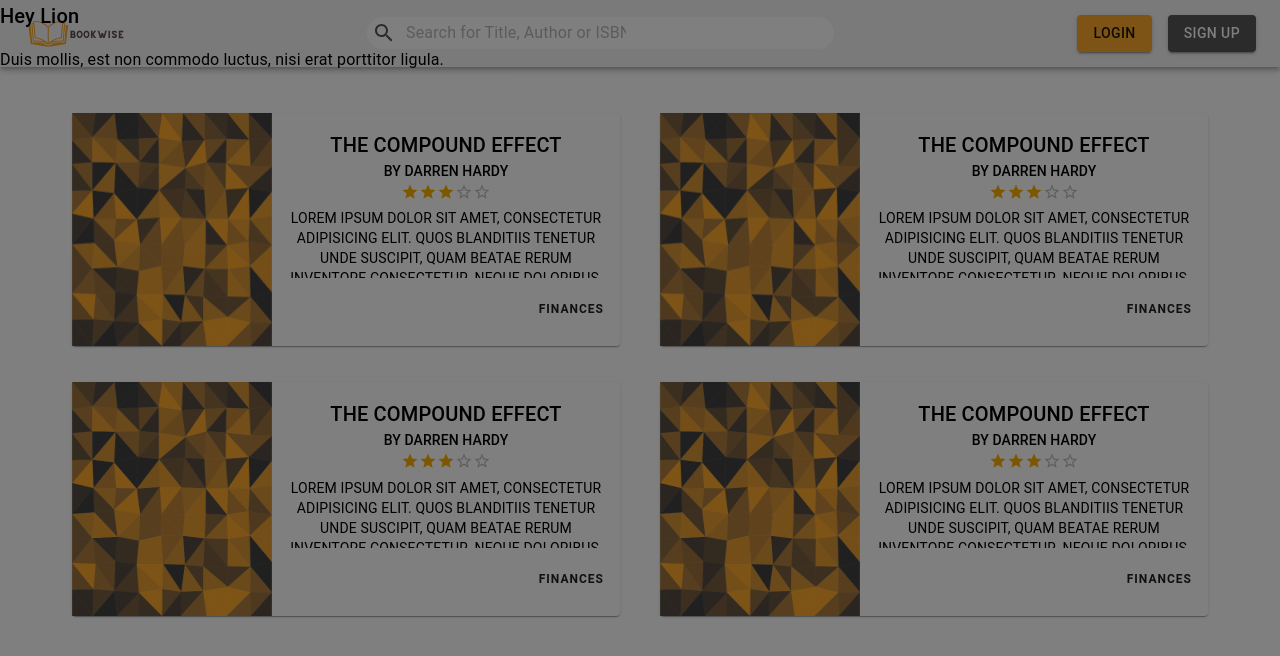
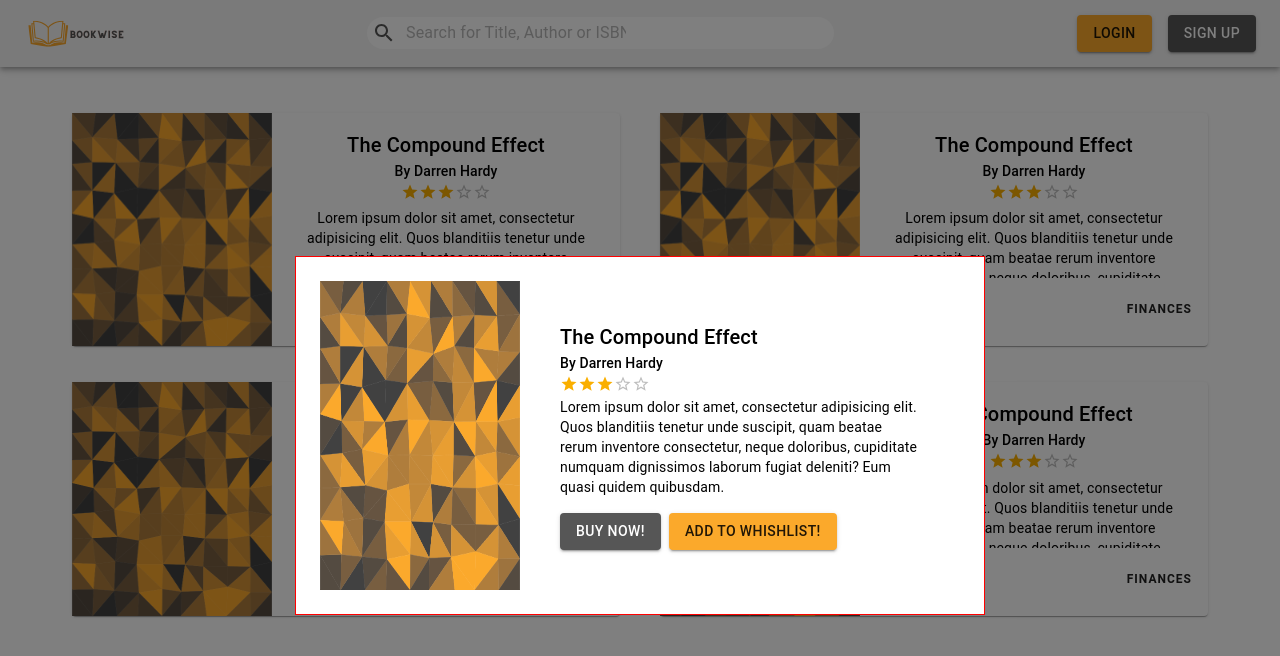
Before and after one commit to carlossilveira00/bookwise-react, a React (Create React App) app: page / in a window 1280 px wide. Both pictures are taken after a click on the button 346 px from the left and 229 px from the top of the page. Shown: the top 656 px of the page. Built offline with nearby package versions, Linux system fonts and the light colour scheme.

Commit message:
Style Book Modal

```diff
--- a/src/components/BookCard.jsx
+++ b/src/components/BookCard.jsx
@@ -16,7 +16,7 @@
   return (
     <>
       <Button onClick={handleOpen}>
-        <Paper>
+        <Paper sx={{textTransform: 'none'}}>
           <Stack direction='row'>
             <img src={Image} alt="" width={"200px"} />
             <Box padding={2}>
--- a/src/components/BookModal.jsx
+++ b/src/components/BookModal.jsx
@@ -1,4 +1,5 @@
-import { Box, Typography, Modal } from '@mui/material';
+import { Box, Button, Typography, Modal, Stack, Rating } from '@mui/material';
+import Image from '../backgroundImage.png'
 
 const BookModal = ({open, handleClose, title}) => {
   return (
@@ -8,13 +9,24 @@
       aria-labelledby="modal-modal-title"
       aria-describedby="modal-modal-description"
     >
-      <Box>
-            <Typography id="modal-modal-title" variant="h6" component="h2">
-              {title}
-            </Typography>
-            <Typography id="modal-modal-description" sx={{ mt: 2 }}>
-              Duis mollis, est non commodo luctus, nisi erat porttitor ligula.
-            </Typography>
+      <Box padding={3} sx={{border: '1px solid red', my:'20%', width: '50%', mx: 'auto', bgcolor: 'white'}}>
+      <Stack direction='row'>
+            <img src={Image} alt="" width={"200px"} />
+            <Box padding={5}>
+              <Typography variant="h6" color="initial">The Compound Effect</Typography>
+              <Typography variant="subtitle2" color="initial">By Darren Hardy</Typography>
+              <Rating name="read-only" size='small' value={3} readOnly />
+              <Typography variant="body2" color="initial" paragraph>
+                Lorem ipsum dolor sit amet, consectetur adipisicing elit. Quos blanditiis tenetur unde suscipit,
+                quam beatae rerum inventore consectetur,
+                neque doloribus, cupiditate numquam dignissimos laborum fugiat deleniti? Eum quasi quidem quibusdam.
+              </Typography>
+              <Stack direction={'row'} spacing={1}>
+                <Button href="signup" color='secondary' variant='contained'>Buy Now!</Button>
+                <Button href="login" color='primary' variant='contained'>Add to Whishlist!</Button>
+              </Stack>
+            </Box>
+          </Stack>
           </Box>
     </Modal>
   )
```
